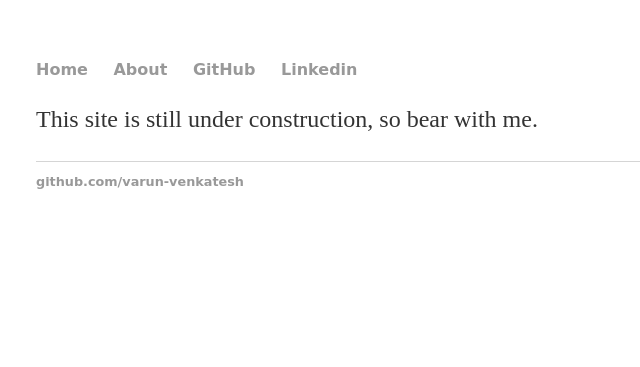
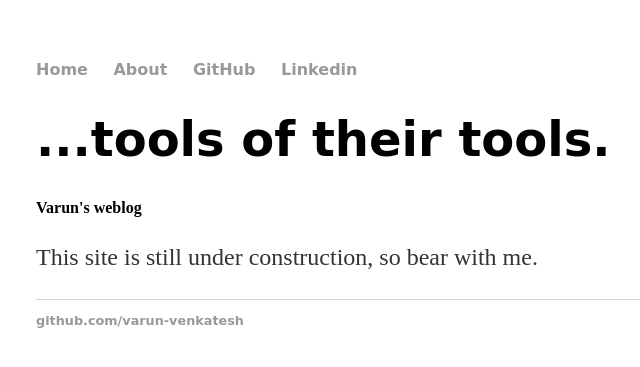
Before and after one commit to varun-venkatesh/varun-venkatesh.github.io, a Jekyll site: the page built from index.html, in a window 1280 px wide. Shown: the top 367 px of the page, without its empty margins (156-796 px from the left). Built offline with Jekyll 4.4.1, drawn with Linux system fonts in a browser that asks for light colours.

Commit message:
Update index.html

```diff
--- a/index.html
+++ b/index.html
@@ -1,10 +1,10 @@
 ---
 layout: default
-title: ...tools of their tools.
-subtitle: Varun's weblog
-use-site-title: true
+title: ...tools of their tools
 ---
 
 <div class="blurb">
+	<h1>...tools of their tools.</h1>
+	<h4>Varun's weblog</h4>
 	<p>This site is still under construction, so bear with me.</p>
 </div><!-- /.blurb -->
```
